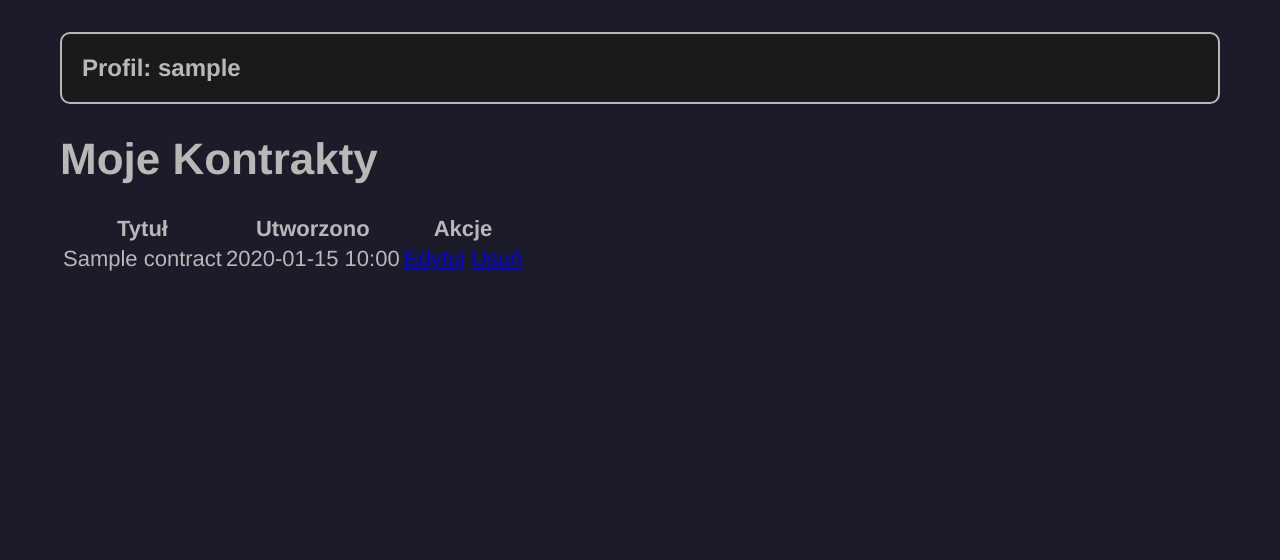
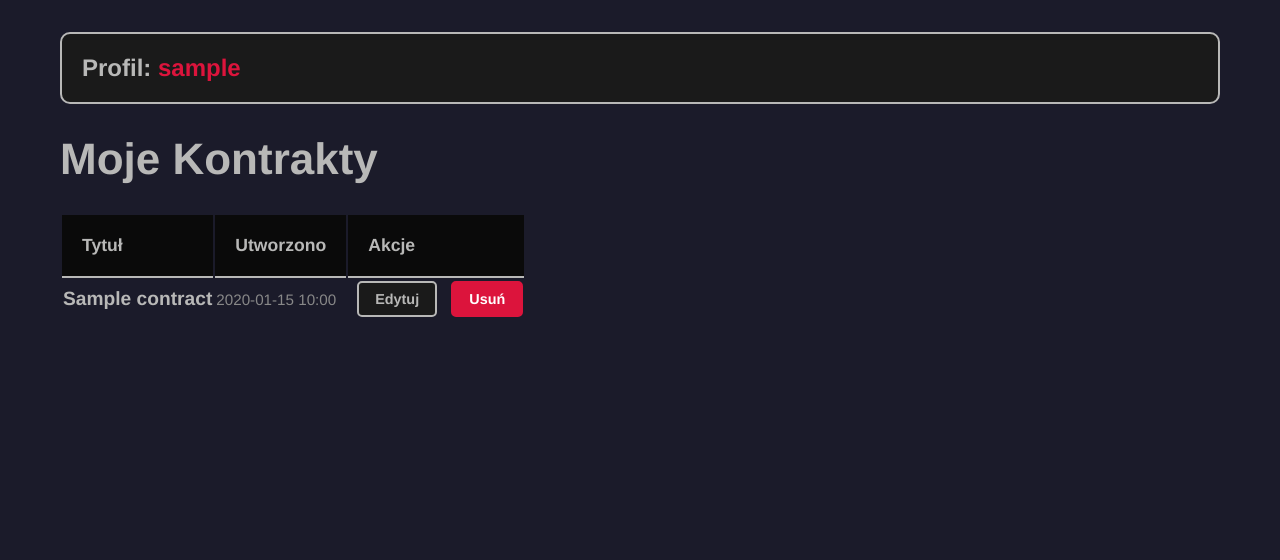
Before and after one commit to PiotrZurynski/witcher-app, a Django app: page /profile/ in a window 1280 px wide. Shown: the part 88-648 px from the top of the page. Run offline with Django 5.2, Linux system fonts and the light colour scheme; a user stored in the database is signed in; tables that the repository leaves empty hold one stand-in row (values such as "Sample post"); some libraries are stand-ins or nearby versions.

Commit message:
Added style code in profile.css, updated class names in profile.html, created buttons with hover similar to buttons in login and signup

```diff
--- a/witcher/contracts/static/contracts/css/profile.css
+++ b/witcher/contracts/static/contracts/css/profile.css
@@ -16,3 +16,88 @@
     font-size: 1.5rem;
     margin:0;
 }
+.userinfo .username{
+    color:crimson;
+    font-weight: 600;
+}
+.profilehead{
+    display: flex;
+    justify-content: space-between;
+    align-items: center;
+    flex-wrap:wrap;
+    gap:20px;
+}
+.profilehead{
+    color:#b8b8b7;
+    font-size:2.5rem;
+    margin:0;
+}
+.table{
+    width:100%;
+    border-collapse: collapse;
+}
+.tablecontract thead{
+    background-color: #0a0a0a;
+}
+.tablecontract th{
+    color:#b8b8b7;
+    padding:20px;
+    text-align: left;
+    font-size:1.1rem;
+    font-weight: 600;
+    border-bottom:2px solid #b8b8b7;
+}
+.tablecontract tbody tr{
+    border-bottom:1px solid #333333;
+    transition: background-color 0.3s ease;
+}
+
+.title-col{
+    font-weight: 600;
+    font-size: 1.2rem;
+
+}
+.date-col{
+    color:#888888;
+    font-size:0.95rem;
+}
+.actions-col{
+    text-align:right;
+}
+.btn-act{
+    padding:8px 16px;
+    text-decoration: none;
+    border-radius:5px;
+    font-size:0.9rem;
+    font-weight:bold;
+    transition: all 0.3s ease;
+    display:inline-block;
+    margin-left:8px;
+}
+.btn-edit{
+    background-color: #1a1a1a;
+    color:#b8b8b7;
+    border:2px solid #b8b8b7;
+}
+.btn-edit:hover{
+    background-color: rgb(78,99,108);
+    transform:translateY(-1px);
+    box-shadow:0 5px 15px rgba(234,234,234);
+}
+.btn-delete{
+    background-color: crimson;
+    color:white;
+    border: 2px solid crimson;
+}
+.btn-delete:hover{
+    background-color: rgb(104, 24, 40);
+    transform:translateY(-2px);
+    box-shadow:0 5px 15px rgba(220,20,60,0.4);
+}
+.empty{
+    text-align: center;
+    padding:40px 20px;
+    color:#888888;
+    font-size:1.1rem;
+
+}
--- a/witcher/contracts/templates/contracts/profile.html
+++ b/witcher/contracts/templates/contracts/profile.html
@@ -12,11 +12,11 @@
   <div class="userinfo">
     <h2>Profil: <span class="username">{{user.username}}</span></h2>
   </div>
-  <div class="profil-head">
+  <div class="profilhead">
     <h1>Moje Kontrakty</h1>
   </div>
   <div class="table">
-    <table class="table-contract">
+    <table class="tablecontract">
       <thead>
         <tr>
           <th>Tytuł</th>
```
